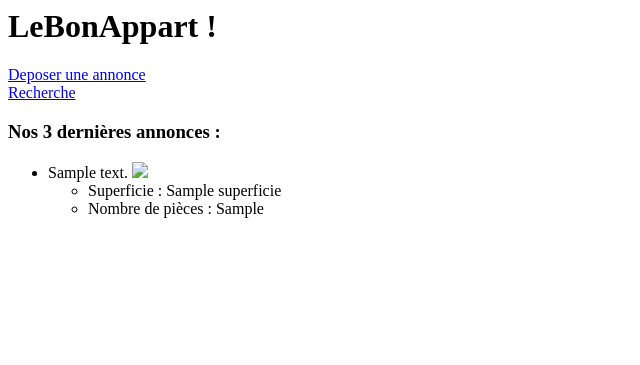
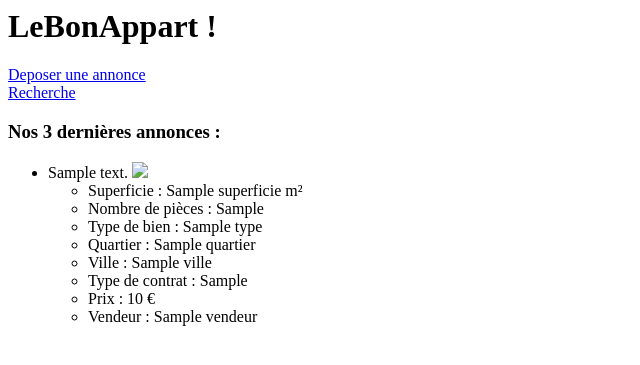
Before and after one commit to Gaibe/lebonappart, a PHP site: template app/templates/accueil.twig in a window 1280 px wide. Shown: the top 365 px of the page, without its empty margins (0-640 px from the left). Run offline with PHP 8.4, Linux system fonts and the light colour scheme; the template is opened without the code that fills it: most values are stand-ins (such as "Sample title", 1, 10 or a date in 2020); some libraries are stand-ins or nearby versions.

Commit message:
Récupération des info liés aux clés étrangères des annonces pour l'index

```diff
--- a/app/models/annonce.php
+++ b/app/models/annonce.php
@@ -11,12 +11,12 @@ Class Annonce extends Eloquent {
         return $this->hasMany('Image', 'id_annonce', 'id_annonce');
     }
     public function quartier() {
-        return $this->belongsTo('Quartier', 'id_quatier');
+        return $this->belongsTo('Quartier', 'id_quartier', 'id_quartier');
     }
     public function type() {
-        return $this->belongsTo('Type', 'id_type');
+        return $this->belongsTo('Type', 'id_type', 'id_type');
     }
     public function vendeur() {
-        return $this->belongsTo('Vendeur', 'id_vendeur');
+        return $this->belongsTo('Vendeur', 'id_vendeur', 'id_vendeur');
     }
 }
--- a/app/models/quartier.php
+++ b/app/models/quartier.php
@@ -2,14 +2,14 @@
 use Illuminate\Database\Eloquent\Model as Eloquent;
 
 
-Class quartier extends Eloquent {
+Class Quartier extends Eloquent {
     protected $table = 'quartier';
     protected $primayKey ='id_quartier';
     public $timestamps = false;
     public function annonce() {
-        return $this->hasMany('Annonce', 'id_annonce');
+        return $this->hasMany('Annonce', 'id_quartier', 'id_quartier');
     }
     public function ville() {
-        return $this->hasOne('Ville', 'id_ville');
+        return $this->belongsTo('Ville', 'id_ville', 'id_ville');
     }
 }
--- a/app/models/type.php
+++ b/app/models/type.php
@@ -6,7 +6,7 @@ Class Type extends Eloquent {
     protected $table = 'type';
     public $timestamps = false;
     public function annonce() {
-        return $this->hasMany('Annonce', 'id_annonce');
+        return $this->hasMany('Annonce', 'id_type', 'id_type');
     }
 
 }
--- a/app/models/vendeur.php
+++ b/app/models/vendeur.php
@@ -6,6 +6,6 @@ Class Vendeur extends Eloquent {
     protected $table = 'vendeur';
     public $timestamps = false;
     public function annonce() {
-        return $this->hasMany('Annonce', 'id_annonce');
+        return $this->hasMany('Annonce', 'id_annonce', 'id_annonce');
     }
 }
--- a/app/models/ville.php
+++ b/app/models/ville.php
@@ -7,6 +7,6 @@ Class Ville extends Eloquent {
     protected $primayKey ='id_ville';
     public $timestamps = false;
     public function Quartier() {
-        return $this->belongsTo('quartier', 'id_quartier');
+        return $this->has_many('quartier', 'id_quartier');
     }
 }
--- a/app/templates/accueil.twig
+++ b/app/templates/accueil.twig
@@ -8,7 +8,6 @@
 <h3> Nos 3 dernières annonces : </h3>
 
 <ul>
-
     {% for annonce in annonces %}
         <li>
 
@@ -17,15 +16,18 @@
         	<img style="max-width:250px;" src={{image.url}}>
  		{% endfor %}
         <ul>
-        <li>Superficie : {{annonce.superficie}}</li>
+        <li>Superficie : {{annonce.superficie}} m²</li>
         <li>Nombre de pièces : {{annonce.nb_piece}}</li>
-        {# <li>Type de bien : {{annonce.type}}</li> #}
-        {# <li>Quartier : {{annonce.quartier}}</li>
-        <li>Ville : {{annonce.quartier.ville}}</li>
+        <li>Type de bien : {{annonce.type.nom}}</li>
+        <li>Quartier : {{annonce.quartier.nom}}</li>
+        <li>Ville : {{annonce.quartier.ville.nom}}</li>
         <li>Type de contrat : {{annonce.loc_vente}}</li>
-        <li>Prix : {{annonce.prix}} €</li> #}
-        {# <li>Vendeur : {{annonce.vendeur}}</li> #}
+        <li>Prix : {{annonce.prix}} €</li>
+        <li>Vendeur : {{annonce.vendeur.name}}</li>
         </ul>
         </li>
+
+    {% else %}
+        <h4>Aucune annonces disponibles</h4>
     {% endfor %}
 </ul>
```
Also changed, not shown: app/routes.php (+7 -1 lines), app/templates/depotAnnonce.twig (line endings or trailing spaces).
